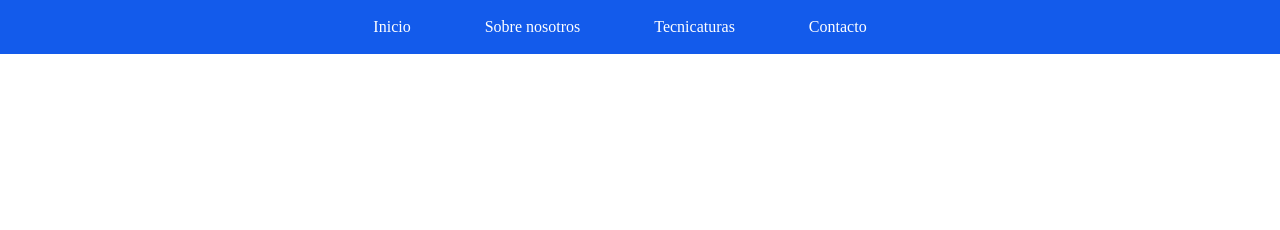
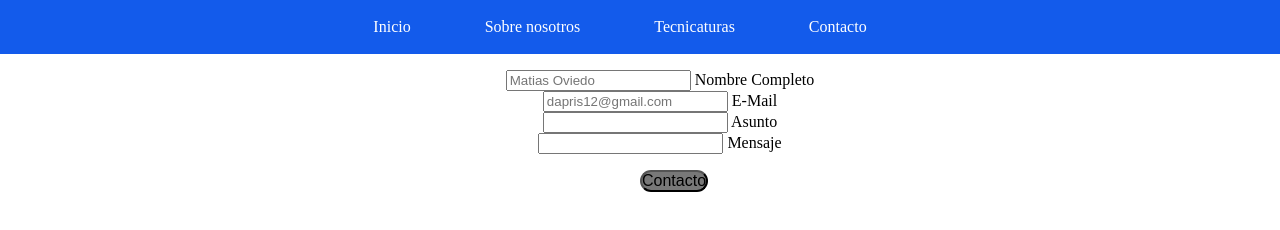
Before and after one commit to PantuflaGaming/ISP-ProyectoWeb, a plain HTML site: page pages/contact.html in a window 1280 px wide. Drawn offline with Linux system fonts and the light colour scheme.

Commit message:
Adding changes

```diff
--- a/assets/style/style.css
+++ b/assets/style/style.css
@@ -39,3 +39,31 @@ nav ul li a:hover {
     color: rgb(255, 255, 255); /* Cambiar el color del texto cuando se pasa el mouse sobre un elemento del menú */
     transition: background-color 0.2s ease; /* Agregar una transición suave al color de fondo */
 }
+
+/* Formulario */
+
+.form {
+    margin: 0;
+    text-align: center;
+}
+
+
+.form > ul {
+    display: block;
+    list-style: none;
+}
+
+.btnSend {
+    position: absolute;
+    padding: 0px;
+    border-radius: 12px;
+    background-color: rgb(120, 120, 120);
+    text-align: center;
+    font-size: 1rem;
+    color: black;
+}
+
+.btnSend:hover {
+    background-color: rgb(0, 0, 10);
+    color: white;
+}
--- a/pages/contact.html
+++ b/pages/contact.html
@@ -20,6 +20,18 @@
             </ul>
         </nav>
     </header>
+    <div class="header">
+        <div class="form">
+            <ul>
+                <li><input placeholder="Matias Oviedo"> Nombre Completo</li>
+                <li><input placeholder="dapris12@gmail.com"> E-Mail</li>
+                <li><input> Asunto</li>
+                <li><input > Mensaje</li>
+            </ul>
+            <button class="btnSend">Contacto</button>
+
+        </div>
+    </div>
 
 </body>
 </html>
```
